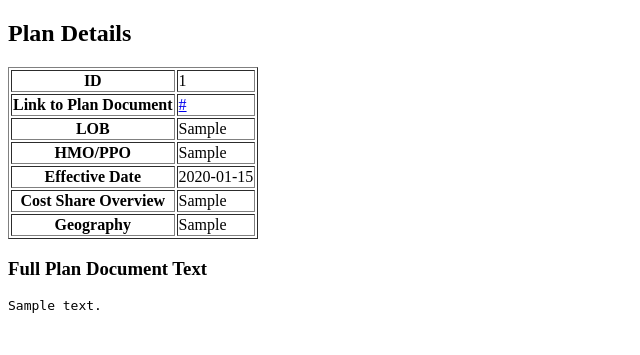
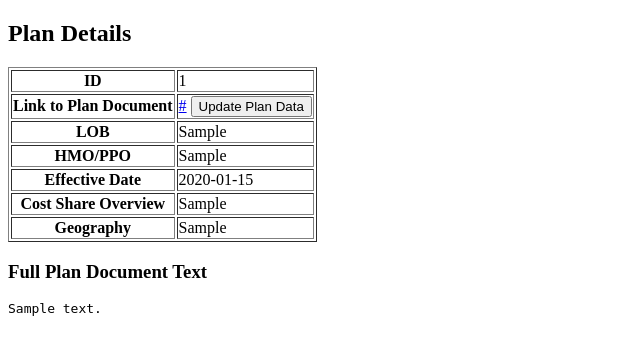
Before and after one commit to andrewfurman/Plan-Manager, a Flask app: page /view_plan/1 in a window 1280 px wide. Shown: the part 107-462 px from the top of the page, without its empty margins (0-640 px from the left). Run offline with Flask 3, Linux system fonts and the light colour scheme; tables that the repository leaves empty hold one stand-in row (values such as "Sample post").

Commit message:
integrated chatgpt call
integrated chatgpt call

```diff
--- a/main.py
+++ b/main.py
@@ -2,6 +2,8 @@ from flask import Flask, render_template, request, redirect, url_for
 from flask_sqlalchemy import SQLAlchemy
 from datetime import datetime
 from parsing import parse_plan_data  # Import the parsing function
+import requests
+from flask import jsonify
 
 app = Flask(__name__)
 app.config['SQLALCHEMY_DATABASE_URI'] = 'sqlite:///site.db'
@@ -72,3 +74,39 @@ app.jinja_env.filters['truncate_lines'] = truncate_lines
 def view_plan(plan_id):
     plan = PlanDocument.query.get_or_404(plan_id)
     return render_template('view_plan.html', plan=plan)
+
+@app.route('/update_plan/<int:plan_id>', methods=['POST'])
+def update_plan(plan_id):
+    plan = PlanDocument.query.get_or_404(plan_id)
+
+    if not plan.plan_document_text:
+        return jsonify({"error": "Plan document text is empty"}), 400
+
+    api_url = 'https://extract-plan-info.replit.app/extract-plan-details'
+    headers = {'Content-Type': 'application/json'}
+    payload = {'text': plan.plan_document_text}
+
+    response = requests.post(api_url, headers=headers, json=payload)
+
+    if response.status_code == 200:
+        data = response.json()
+
+        plan.lob = data.get('LOB')
+        plan.hmo_ppo = data.get('HMO/PPO')
+
+        effective_date_str = data.get('Effective Date')
+        if effective_date_str:
+            try:
+                plan.effective_date = datetime.strptime(effective_date_str.split(' - ')[0], '%m/%d/%Y').date()  # Only use the start date
+            except ValueError as e:
+                return jsonify({"error": f"Error parsing Effective Date: {str(e)}"}), 400
+        else:
+            plan.effective_date = None  # or some default/fallback value if desired
+
+        plan.cost_share_overview = data.get('Cost Share Overview')
+        plan.geography = data.get('Geography')
+
+        db.session.commit()
+        return jsonify({"message": "Plan updated successfully"})
+    else:
+        return jsonify({"error": "Failed to extract plan details"}), 500
--- a/templates/view_plan.html
+++ b/templates/view_plan.html
@@ -21,6 +21,7 @@
             <td>
                 {% if plan.link_to_plan_document %}
                     <a href="{{ plan.link_to_plan_document }}" target="_blank">{{ plan.link_to_plan_document }}</a>
+                    <button id="updatePlanButton">Update Plan Data</button>
                 {% endif %}
             </td>
         </tr>
@@ -48,5 +49,30 @@
 
     <h3>Full Plan Document Text</h3>
     <pre>{{ plan.plan_document_text }}</pre>
+
+    <script>
+        document.getElementById('updatePlanButton').addEventListener('click', function() {
+            const planId = {{ plan.id }};
+            fetch(`/update_plan/${planId}`, {
+                method: 'POST',
+                headers: {
+                    'Content-Type': 'application/json'
+                }
+            })
+            .then(response => response.json())
+            .then(data => {
+                if (data.message) {
+                    alert(data.message);
+                    window.location.reload();
+                } else {
+                    alert(data.error || 'An error occurred while updating the plan');
+                }
+            })
+            .catch(error => {
+                console.error('Error:', error);
+                alert('Failed to update plan data. Please try again later.');
+            });
+        });
+    </script>
 </body>
 </html>
```
